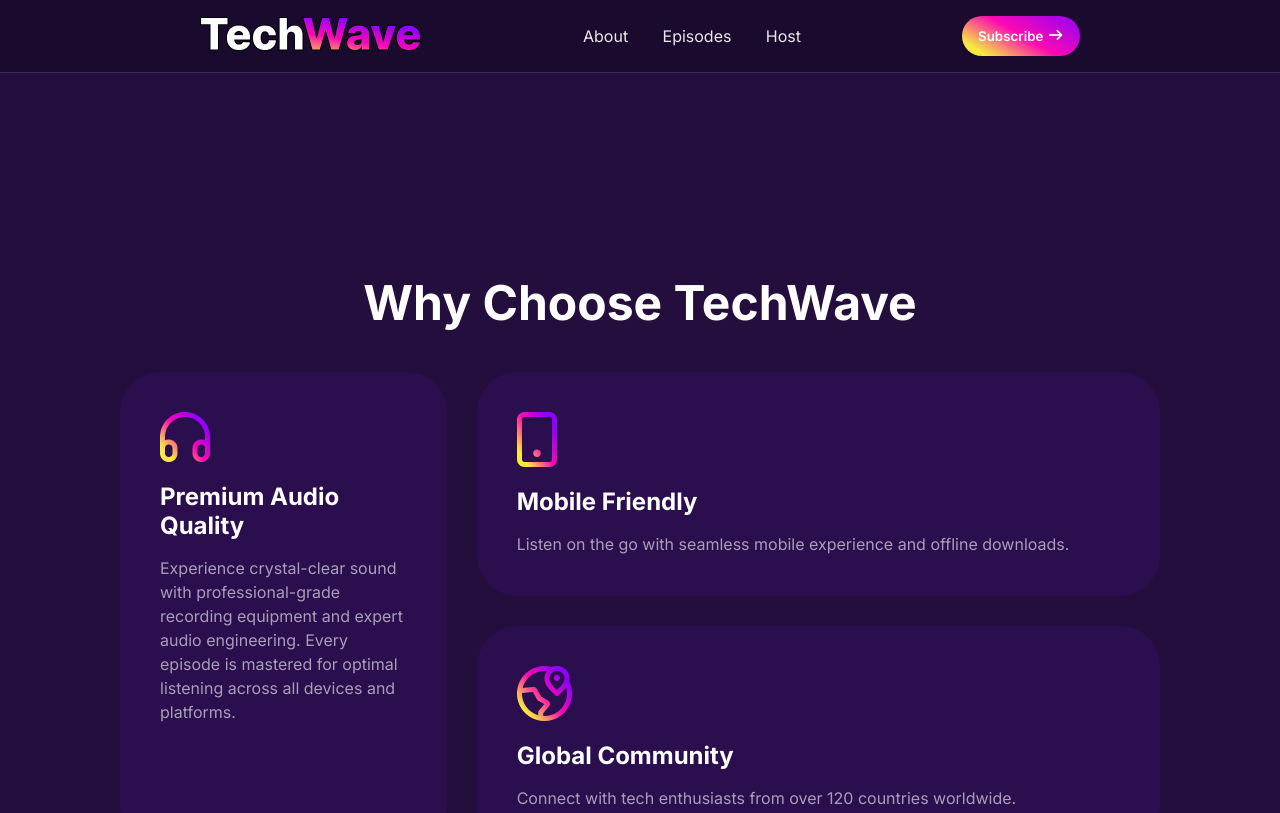
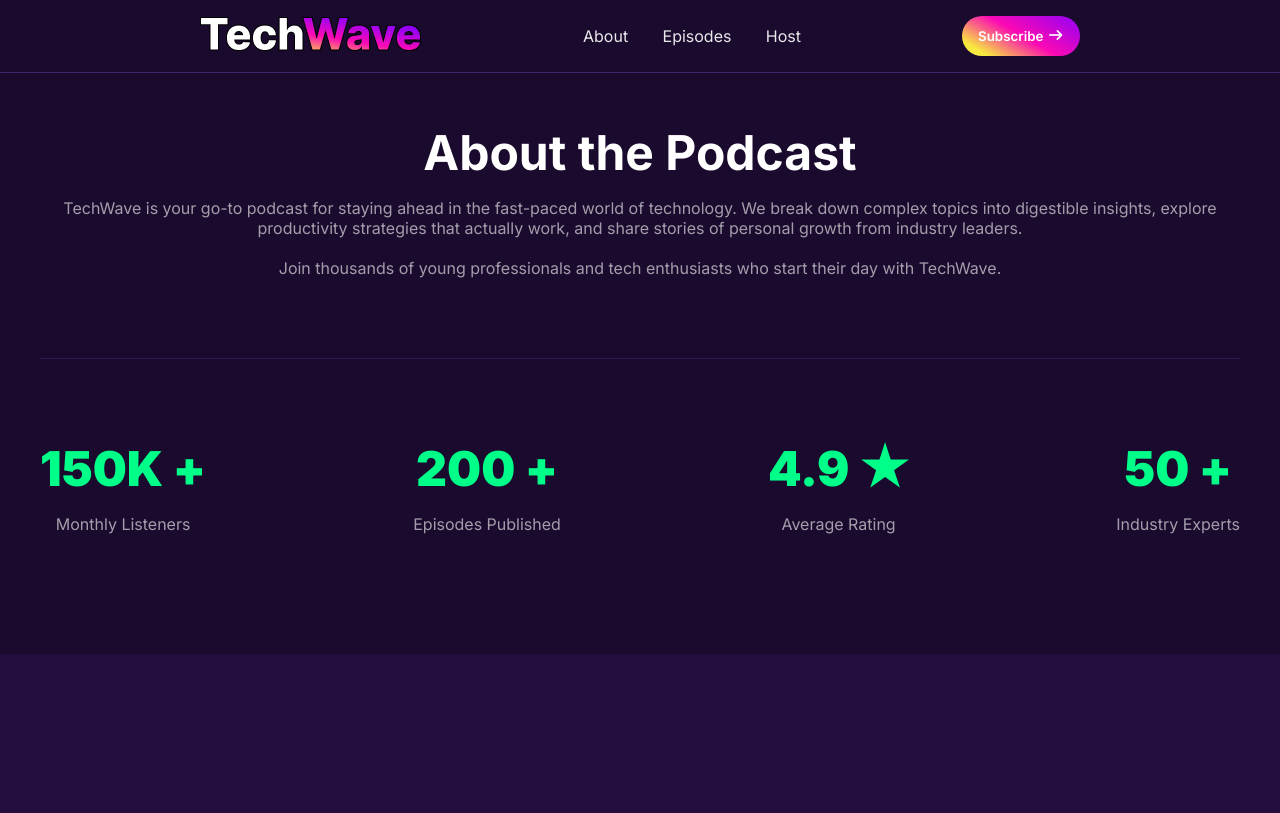
Before and after one commit to Nihon-aan/Assignment-2, a plain HTML site: page index.html in a window 1280 px wide. Shown: the top 813 px of the page. Drawn offline with Linux system fonts and the light colour scheme.

Commit message:
Completed the podcast section

```diff
--- a/index.html
+++ b/index.html
@@ -47,6 +47,49 @@
 </header>
 
 <main>
+
+
+
+<section class="podcast">
+
+    <div class="about-podcast">
+        <h2 class="podcast-header">About the Podcast</h2>
+        <p class="p1"> TechWave is your go-to podcast for staying ahead in the fast-paced world of technology.
+        We break down complex topics into digestible insights, explore productivity strategies that actually work,
+        and share stories of personal growth from industry leaders.<br><br>
+
+        Join thousands of young professionals and tech enthusiasts who start their day with TechWave.</p>
+
+    </div>
+
+
+    <div class="stats">
+
+        <div class="achivements">
+            <h2 class="title">150K &plus;</h2>
+            <p class="info">Monthly Listeners</p>
+        </div>
+
+        <div class="achivements">
+            <h2 class="title">200 &plus;</h2>
+            <p class="info">Episodes Published</p>
+        </div>
+
+
+
+        <div class="achivements">
+            <h2 class="title">4.9 &starf;</h2>
+            <p class="info">Average Rating</p>
+        </div>
+
+
+        <div class="achivements">
+            <h2 class="title">50 &plus;</h2>
+            <p class="info">Industry Experts</p>
+        </div>
+    </div>
+
+</section>
 
 
 
--- a/styles/styles.css
+++ b/styles/styles.css
@@ -56,6 +56,63 @@ header nav{
   border-bottom:1px solid #412567;
 
 
+}
+
+
+
+/* podcast section */
+
+
+.podcast-header{
+  font-size:3rem;
+  margin-bottom:16px;
+  text-align: center;
+
+}
+
+.p1{
+  line-height: 20px;
+   color: rgba(255, 255, 255, 0.6);
+text-align:center;
+}
+
+.about-podcast{
+  max-width: 1200px;
+  padding: 50px 0px 80px;
+  border-bottom: 1px solid #301550;
+
+}
+
+
+.title{
+  color:#00FF88;
+  font-weight:900;
+  font-size:3rem;
+  margin-bottom:16px;
+}
+
+.info{
+  color:rgba(255, 255, 255, 0.6);
+  line-height: 20px;
+}
+
+.achivements{
+  text-align: center;
+  max-width: 240px;
+}
+
+
+.stats{
+  max-width: 1200px;
+  display: flex;
+  justify-content: space-between;
+  align-items: center;
+  padding: 80px 0px 120px;
+}
+
+.podcast{
+  max-width: 1200px;
+  margin: 0 auto;
 }
 
 
```
